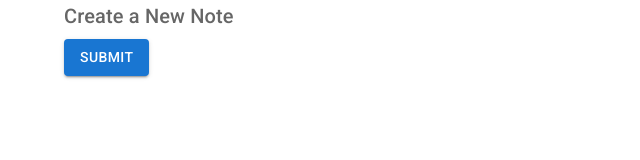
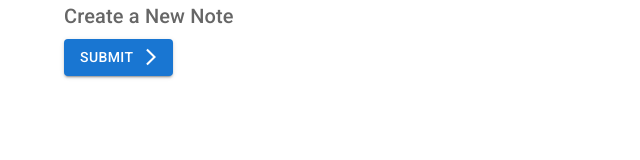
Before and after one commit to Raj-Thombare/MaterialUI, a React (Create React App) app: page /create in a window 1280 px wide. Shown: the top 160 px of the page, without its empty margins (0-640 px from the left). Built offline with nearby package versions, Linux system fonts and the light colour scheme.

Commit message:
install & add Mui-icons

```diff
--- a/package.json
+++ b/package.json
@@ -5,6 +5,7 @@
   "dependencies": {
     "@emotion/react": "^11.10.5",
     "@emotion/styled": "^11.10.5",
+    "@mui/icons-material": "^5.11.0",
     "@mui/material": "^5.11.2",
     "@testing-library/jest-dom": "^5.16.5",
     "@testing-library/react": "^13.4.0",
--- a/src/pages/Create.jsx
+++ b/src/pages/Create.jsx
@@ -1,5 +1,6 @@
 import React from "react";
 import { Typography, Button, ButtonGroup, Container } from "@mui/material";
+import ArrowForwardIos from "@mui/icons-material/ArrowForwardIos";
 
 const Create = () => {
   return (
@@ -13,7 +14,12 @@ const Create = () => {
         Create a New Note
       </Typography>
 
-      <Button variant="contained" color="primary" type="submit">
+      <Button
+        variant="contained"
+        color="primary"
+        type="submit"
+        endIcon={<ArrowForwardIos />}
+      >
         Submit
       </Button>
 
```
Also changed, not shown: 1 other file (tests, documents, lock files or other folders).
